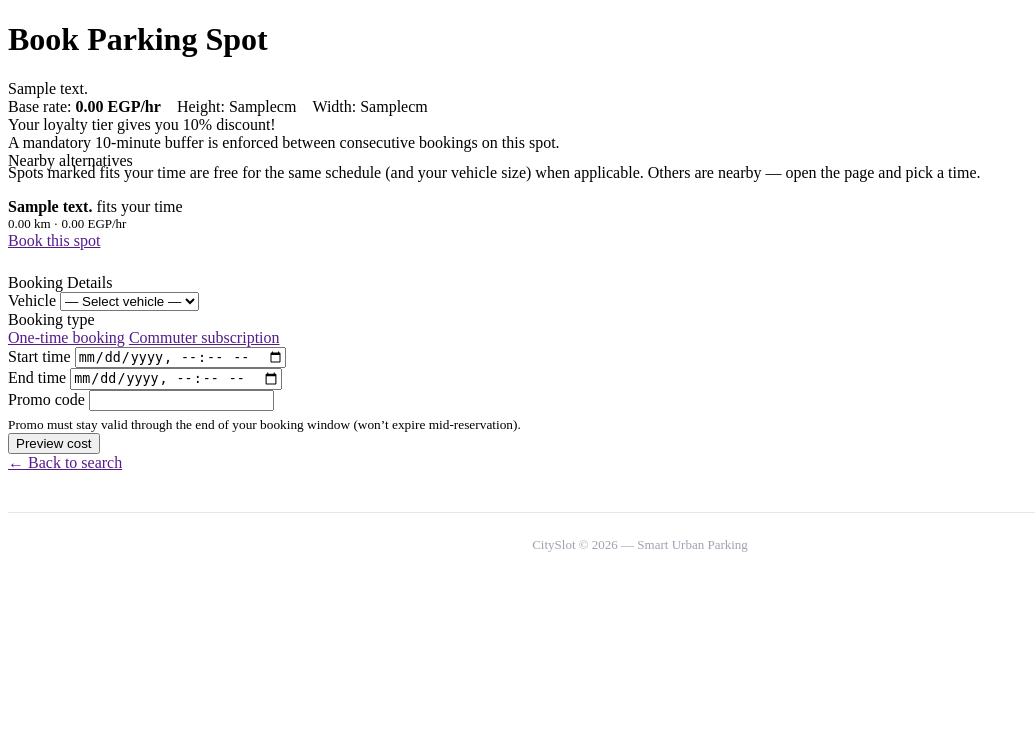
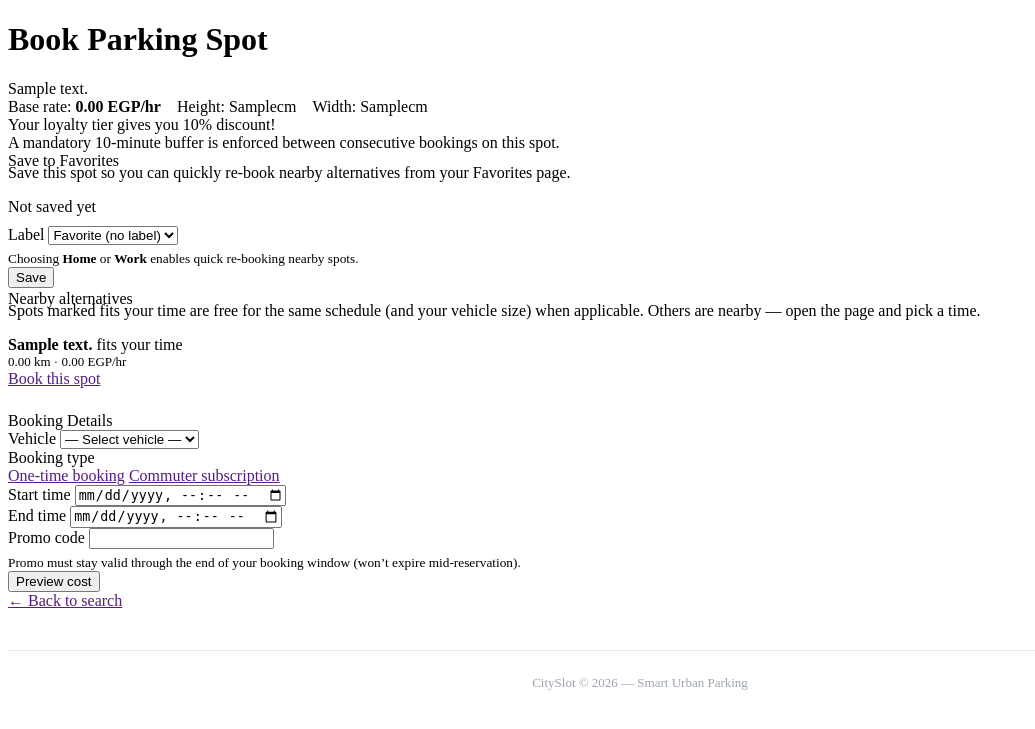
Before and after one commit to nourelfeky/Smart-Urban-Parking-System, a PHP site: template Views/driver/book.php in a window 1280 px wide. Shown: the part 26-755 px from the top of the page, without its empty margins (0-1035 px from the left). Run offline with PHP 8.4, Linux system fonts and the light colour scheme; the template is opened without the code that fills it: most values are stand-ins (such as "Sample title", 1, 10 or a date in 2020); data that the repository does not hold is empty.

Commit message:
Favorites & History Management
Allowing drivers to quickly re-book "Home" or "Work" adjacent spots.

```diff
--- a/Views/driver/book.php
+++ b/Views/driver/book.php
@@ -3,6 +3,7 @@ $booking_mode = $_POST['booking_mode'] ?? $_GET['booking_mode'] ?? 'one_time';
 $booking_mode = $booking_mode === 'subscription' ? 'subscription' : 'one_time';
 $is_subscription_ui = $booking_mode === 'subscription';
 $alt_ctx = $alt_ctx ?? ['start' => '', 'end' => '', 'booking_mode' => 'one_time'];
+$current_fav_label = $current_fav_label ?? null;
 $on_spot_waitlist = $on_spot_waitlist ?? false;
 $show_spot_waitlist = $show_spot_waitlist ?? false;
 $pref_start = $_POST['start_time'] ?? ($alt_ctx['start'] ?? ($_GET['start'] ?? ''));
@@ -27,6 +28,53 @@ $waitlist_action_url = route_url('/driver/book?' . http_build_query($wl_q));
         <div class="alert alert-info mt-3">Your loyalty tier gives you <?= $loyalty_discount ?>% discount!</div>
     <?php endif; ?>
     <div class="text-muted mt-2">A mandatory 10-minute buffer is enforced between consecutive bookings on this spot.</div>
+</div>
+
+<div class="card mb-3">
+    <div class="card-title">Save to Favorites</div>
+    <p class="text-muted" style="margin-top:-6px">
+        Save this spot so you can quickly re-book nearby alternatives from your Favorites page.
+    </p>
+
+    <?php if (!empty($current_fav_label)): ?>
+        <div style="margin-bottom:10px">
+            <span class="badge badge-blue">Saved as <?= htmlspecialchars((string)$current_fav_label) ?></span>
+        </div>
+    <?php else: ?>
+        <div style="margin-bottom:10px">
+            <span class="badge badge-gray">Not saved yet</span>
+        </div>
+    <?php endif; ?>
+
+    <form method="post" action="<?= htmlspecialchars(route_url('/driver/favorites'), ENT_QUOTES, 'UTF-8') ?>">
+        <input type="hidden" name="action" value="add_fav">
+        <input type="hidden" name="spot_id" value="<?= (int)$spot['spot_id'] ?>">
+
+        <div class="form-row" style="align-items:flex-end">
+            <div class="form-group" style="min-width:240px">
+                <label>Label</label>
+                <select name="custom_label" class="form-control">
+                    <option value="" <?= empty($current_fav_label) ? 'selected' : '' ?>>Favorite (no label)</option>
+                    <option value="Home" <?= ($current_fav_label === 'Home') ? 'selected' : '' ?>>Home</option>
+                    <option value="Work" <?= ($current_fav_label === 'Work') ? 'selected' : '' ?>>Work</option>
+                </select>
+                <small class="text-muted" style="display:block;margin-top:6px">
+                    Choosing <strong>Home</strong> or <strong>Work</strong> enables quick re-booking nearby spots.
+                </small>
+            </div>
+            <div style="margin-bottom:2px">
+                <button type="submit" class="btn btn-primary">Save</button>
+            </div>
+        </div>
+    </form>
+
+    <?php if (!empty($current_fav_label)): ?>
+        <form method="post" action="<?= htmlspecialchars(route_url('/driver/favorites'), ENT_QUOTES, 'UTF-8') ?>" style="margin-top:10px" onsubmit="return confirm('Remove this spot from favorites?');">
+            <input type="hidden" name="action" value="remove_fav">
+            <input type="hidden" name="spot_id" value="<?= (int)$spot['spot_id'] ?>">
+            <button type="submit" class="btn btn-outline">Remove from Favorites</button>
+        </form>
+    <?php endif; ?>
 </div>
 
 <?php if ($err): ?>
```
Also changed, not shown: Controllers/DriverController.php (+68 -1 lines), Views/driver/favorites.php (+52 -1 lines).
